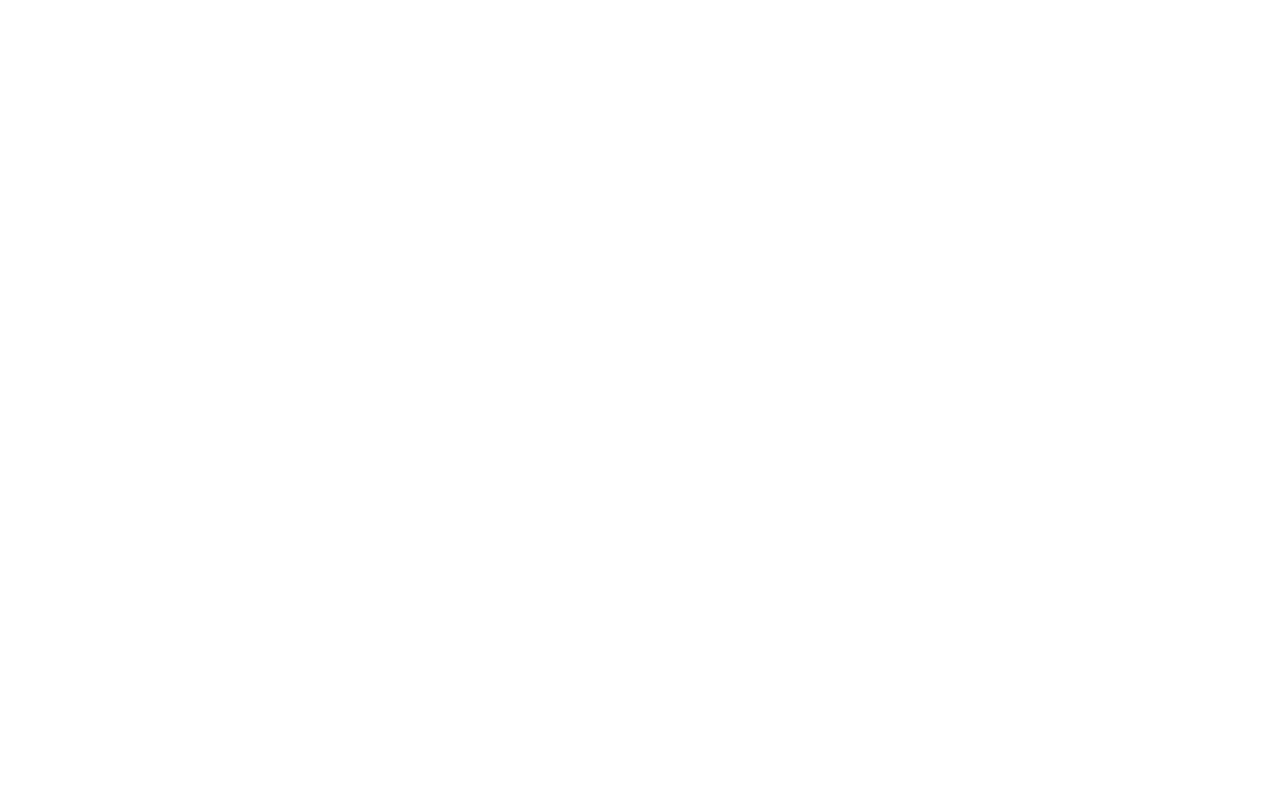
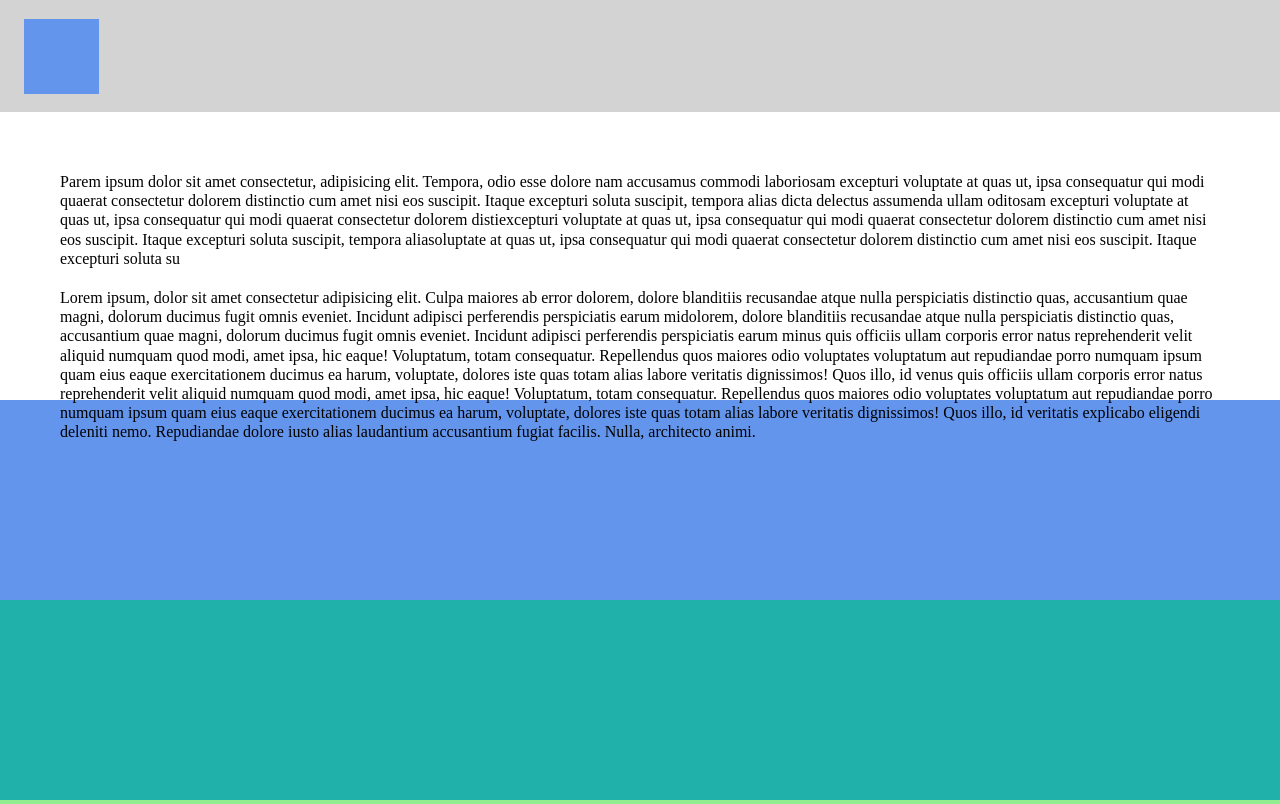
Before and after one commit to SenciZ/html-css-2, a plain HTML site: page drill-3/index.html in a window 1280 px wide. Shown: the top 804 px of the page. Drawn offline with Linux system fonts and the light colour scheme.

Commit message:
third drill completed

```diff
--- a/drill-3/index.css
+++ b/drill-3/index.css
@@ -0,0 +1,55 @@
+*{
+    box-sizing: border-box;
+}
+body {
+    display: flex;
+    flex-direction: column;
+}
+nav{
+    background-color: lightgray;
+    height: 14vh;
+    padding: 25;
+    display: flex;
+    justify-content: flex-start;
+    align-items: center;
+}
+
+#blue-box{
+    height: 75px;
+    width: 75px;
+    background-color: cornflowerblue;
+    margin-left: 24px
+}
+p{
+    font-size: 16px;
+}
+#paragraph-section{
+    height: 36vh;
+    padding: 60px;
+    line-height: 1.2rem;
+
+}
+
+#text-paragraph2{
+    margin-top: 20px;
+}
+
+#blue-section{
+    background-color: cornflowerblue;
+}
+
+#teal-section{
+    background-color: lightseagreen;
+}
+
+#chartruse-section{
+    background-color: lightgreen;
+}
+
+#lime-section{
+    background-color: rgb(174, 249, 54);
+}
+
+.bottom-sections{
+    height: 25vh;
+}
--- a/drill-3/index.html
+++ b/drill-3/index.html
@@ -1 +1,31 @@
-<!-- be sure to look at the example gif as well -->
+<!DOCTYPE html>
+<html lang="en">
+<head>
+    <meta charset="UTF-8">
+    <meta http-equiv="X-UA-Compatible" content="IE=edge">
+    <meta name="viewport" content="width=device-width, initial-scale=1.0">
+    <link rel="stylesheet" href="reset.css">
+    <link rel="stylesheet" href="index.css">
+    <title>Third</title>
+</head>
+<body>
+    <header>
+        <nav>
+            <div id="blue-box"></div>
+        </nav>
+    </header>
+    <main>
+        <section id='paragraph-section'>
+            <div id="paragraph-container">
+                <p id='text-paragraph1'>Parem ipsum dolor sit amet consectetur, adipisicing elit. Tempora, odio esse dolore nam accusamus commodi laboriosam excepturi voluptate at quas ut, ipsa consequatur qui modi quaerat consectetur dolorem distinctio cum amet nisi eos suscipit. Itaque excepturi soluta suscipit, tempora alias dicta delectus assumenda ullam oditosam excepturi voluptate at quas ut, ipsa consequatur qui modi quaerat consectetur dolorem distiexcepturi voluptate at quas ut, ipsa consequatur qui modi quaerat consectetur dolorem distinctio cum amet nisi eos suscipit. Itaque excepturi soluta suscipit, tempora aliasoluptate at quas ut, ipsa consequatur qui modi quaerat consectetur dolorem distinctio cum amet nisi eos suscipit. Itaque excepturi soluta su</p>
+                <p id='text-paragraph2'>Lorem ipsum, dolor sit amet consectetur adipisicing elit. Culpa maiores ab error dolorem, dolore blanditiis recusandae atque nulla perspiciatis distinctio quas, accusantium quae magni, dolorum ducimus fugit omnis eveniet. Incidunt adipisci perferendis perspiciatis earum midolorem, dolore blanditiis recusandae atque nulla perspiciatis distinctio quas, accusantium quae magni, dolorum ducimus fugit omnis eveniet. Incidunt adipisci perferendis perspiciatis earum minus quis officiis ullam corporis error natus reprehenderit velit aliquid numquam quod modi, amet ipsa, hic eaque! Voluptatum, totam consequatur. Repellendus quos maiores odio voluptates voluptatum aut repudiandae porro numquam ipsum quam eius eaque exercitationem ducimus ea harum, voluptate, dolores iste quas totam alias labore veritatis dignissimos! Quos illo, id venus quis officiis ullam corporis error natus reprehenderit velit aliquid numquam quod modi, amet ipsa, hic eaque! Voluptatum, totam consequatur. Repellendus quos maiores odio voluptates voluptatum aut repudiandae porro numquam ipsum quam eius eaque exercitationem ducimus ea harum, voluptate, dolores iste quas totam alias labore veritatis dignissimos! Quos illo, id veritatis explicabo eligendi deleniti nemo. Repudiandae dolore iusto alias laudantium accusantium fugiat facilis. Nulla, architecto animi.</p>
+            </div>
+        </section>
+        <section class='bottom-sections' id="blue-section"></section>
+        <section class='bottom-sections'  id="teal-section"></section>
+        <section class='bottom-sections'  id="chartruse-section"></section>
+        <section class='bottom-sections'  id="lime-section"></section>
+    </main>
+
+</body>
+</html>
--- /dev/null
+++ b/drill-3/reset.css
@@ -0,0 +1,48 @@
+/* http://meyerweb.com/eric/tools/css/reset/
+   v2.0 | 20110126
+   License: none (public domain)
+*/
+
+html, body, div, span, applet, object, iframe,
+h1, h2, h3, h4, h5, h6, p, blockquote, pre,
+a, abbr, acronym, address, big, cite, code,
+del, dfn, em, img, ins, kbd, q, s, samp,
+small, strike, strong, sub, sup, tt, var,
+b, u, i, center,
+dl, dt, dd, ol, ul, li,
+fieldset, form, label, legend,
+table, caption, tbody, tfoot, thead, tr, th, td,
+article, aside, canvas, details, embed,
+figure, figcaption, footer, header, hgroup,
+menu, nav, output, ruby, section, summary,
+time, mark, audio, video {
+	margin: 0;
+	padding: 0;
+	border: 0;
+	font-size: 100%;
+	font: inherit;
+	vertical-align: baseline;
+}
+/* HTML5 display-role reset for older browsers */
+article, aside, details, figcaption, figure,
+footer, header, hgroup, menu, nav, section {
+	display: block;
+}
+body {
+	line-height: 1;
+}
+ol, ul {
+	list-style: none;
+}
+blockquote, q {
+	quotes: none;
+}
+blockquote:before, blockquote:after,
+q:before, q:after {
+	content: '';
+	content: none;
+}
+table {
+	border-collapse: collapse;
+	border-spacing: 0;
+}
```
